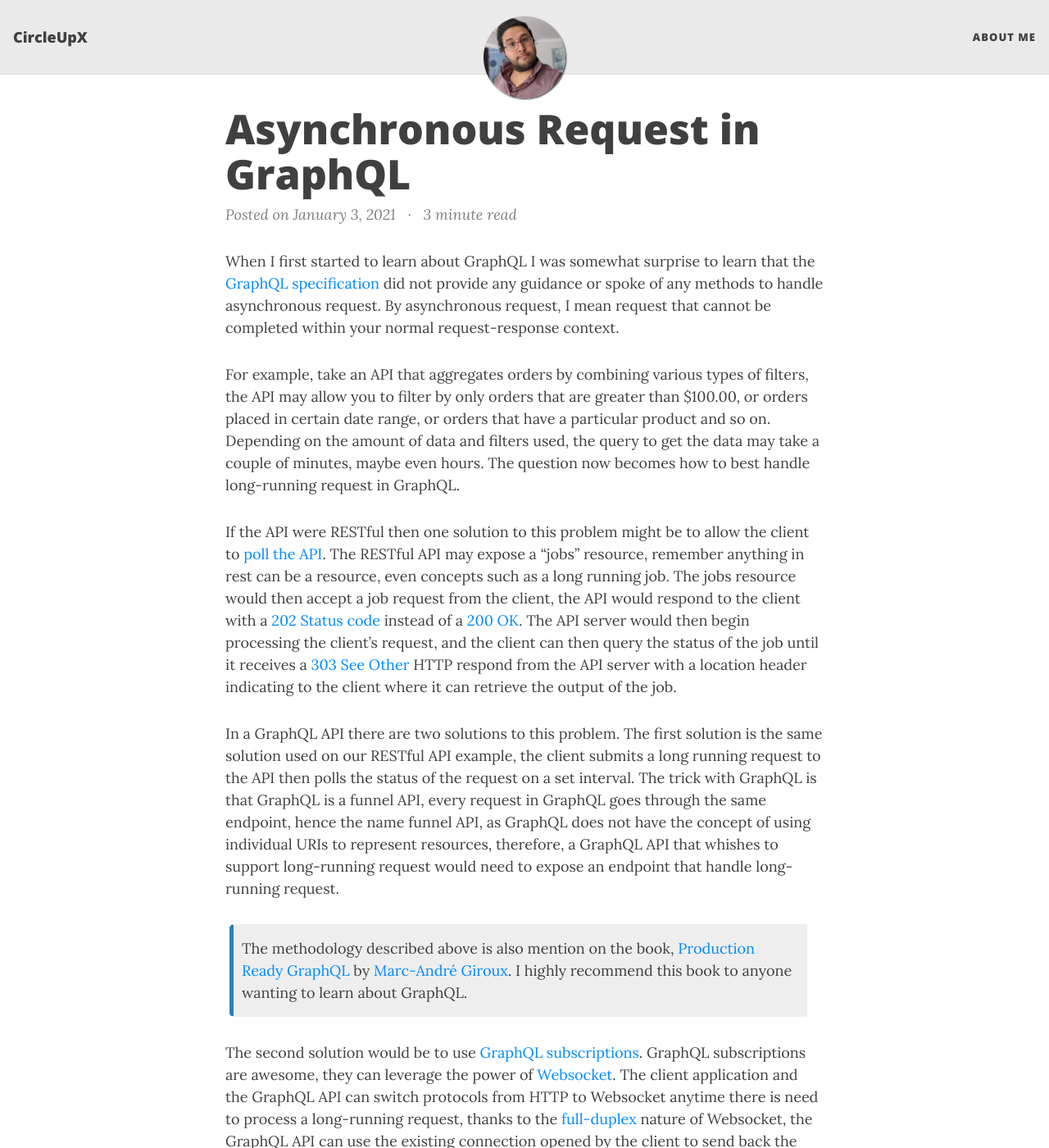
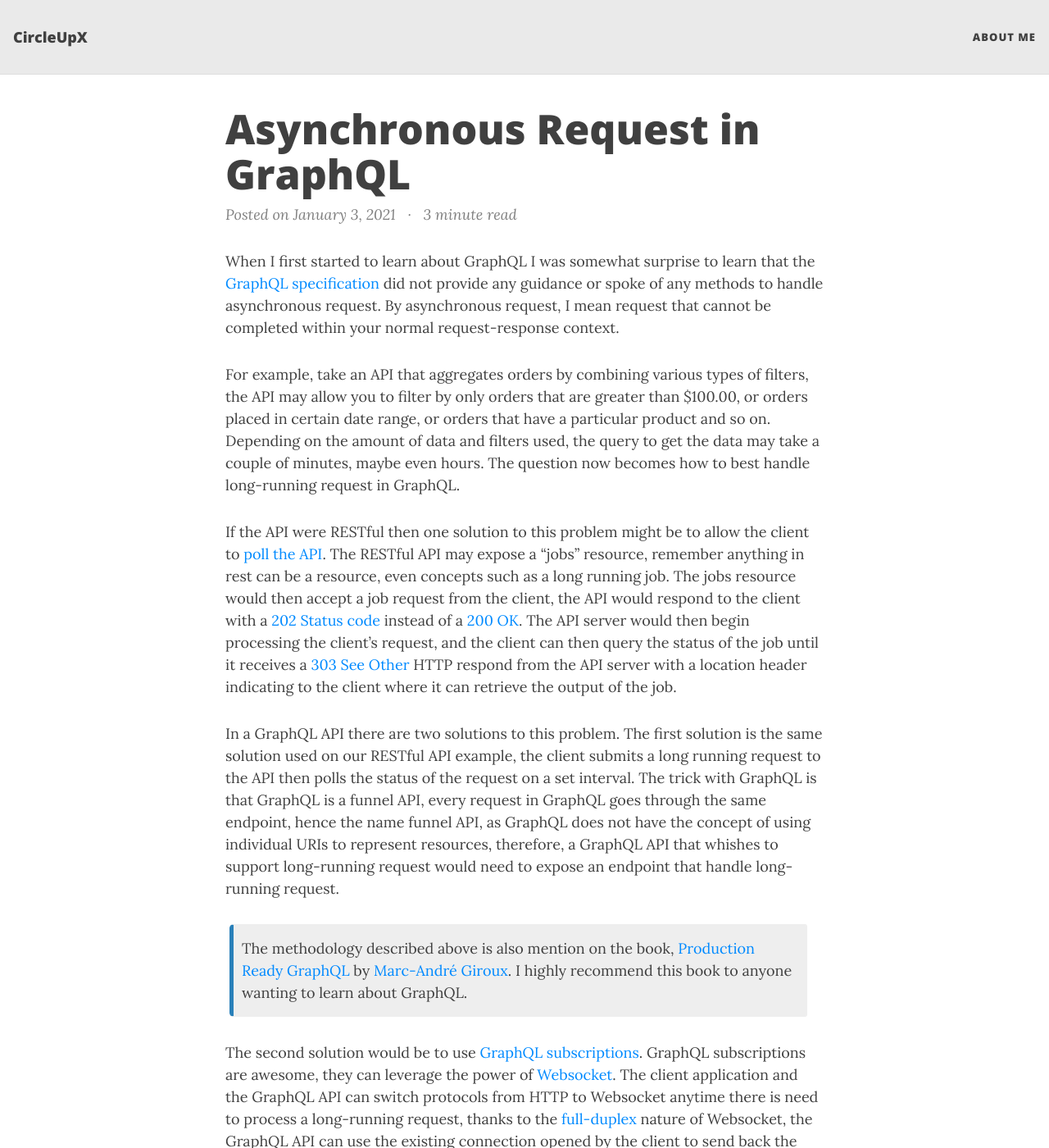
Before and after one commit to circleupx/circleupx.github.io, a Jekyll site: the page built from _posts/2021-01-03-GraphQL-Async-Request.md, in a window 1280 px wide and 1400 px high. Shown: the whole window at 82% size. Built offline with Jekyll 4.4.1, drawn with Linux system fonts in a browser that asks for light colours; nearby versions of some CDN libraries; comment, search, counter and statistics services are not loaded; some of the changed text lies outside the part shown.

Commit message:
Updatad GraphQL Post

```diff
--- a/_config.yml
+++ b/_config.yml
@@ -20,10 +20,9 @@
 
 # Image to show in the navigation bar - works best with a square image
 # Remove this parameter if you don't want an image in the navbar
-avatar: "/assets/img/avatar-icon.png"
 
 # By default, the image is cut into a circle. You can disable this behaviour by setting 'round-avatar: false'
-round-avatar: true
+round-avatar: false
 
 # If you want to have an image logo in the top-left corner instead of having the title of the website,
 # then specify the following parameter
--- a/_posts/2021-01-03-GraphQL-Async-Request.md
+++ b/_posts/2021-01-03-GraphQL-Async-Request.md
@@ -21,4 +21,8 @@
 {: .box-note}
 [Shopify's Admin API](https://shopify.dev/tutorials/perform-bulk-operations-with-admin-api) is a good example of a GraphQL API that can query a large collection of data using a polling mechanism.
 
-In GraphQL we have two options to help us deal with long-running request, the question now is when to use each option. At first, I was under the impression that Subscriptions should only be used from here on out, that polling was a dead mechanism, after all why would you want to create a specific endpoint that only deals with a certain type of request. As it turns out, it depends, as discussed by Marc-André on [this](https://twitter.com/__xuorig__/status/1343297735596908546) tweet it all depends on the request-response context. If our use case is one where the client may not get a response for a couple of minutes, maybe even an hour, then the best solution is to go with polling, after all no client would want to keep a WebSocket connection open to the server for that long. On the other hand, if our use case involves request-respond context that only last a few seconds, then I recommend using a GraphQL Subscription.
+In GraphQL we have two options to help us deal with long-running request, the question now is when to use each option. At first, I was under the impression that Subscriptions should only be used from here on out, that polling was a dead mechanism, after all why would you want to create a specific endpoint that only deals with a certain type of request.
+
+<blockquote class="twitter-tweet"><p lang="en" dir="ltr">Good q! I think subscriptions can be an alternative to running one big query if you want to stream data back, but it can&#39;t necessarily replace the need to run a &quot;bulk&quot; query / really big query string that cant be executed within a request-response context.</p>&mdash; Marc-André Giroux (@__xuorig__) <a href="https://twitter.com/__xuorig__/status/1343297735596908546?ref_src=twsrc%5Etfw">December 27, 2020</a></blockquote> <script async src="https://platform.twitter.com/widgets.js" charset="utf-8"></script>
+
+As noted by Marc-André Giroux on the tweet above, it all depends on the request-response context. If our use case is one where the client may not get a response for a couple of minutes, maybe even an hour, then the best solution is to go with polling, after all no client would want to keep a WebSocket connection open to the server for that long. On the other hand, if our use case involves request-respond context that only last a few seconds, then I recommend using a GraphQL Subscription.
```
